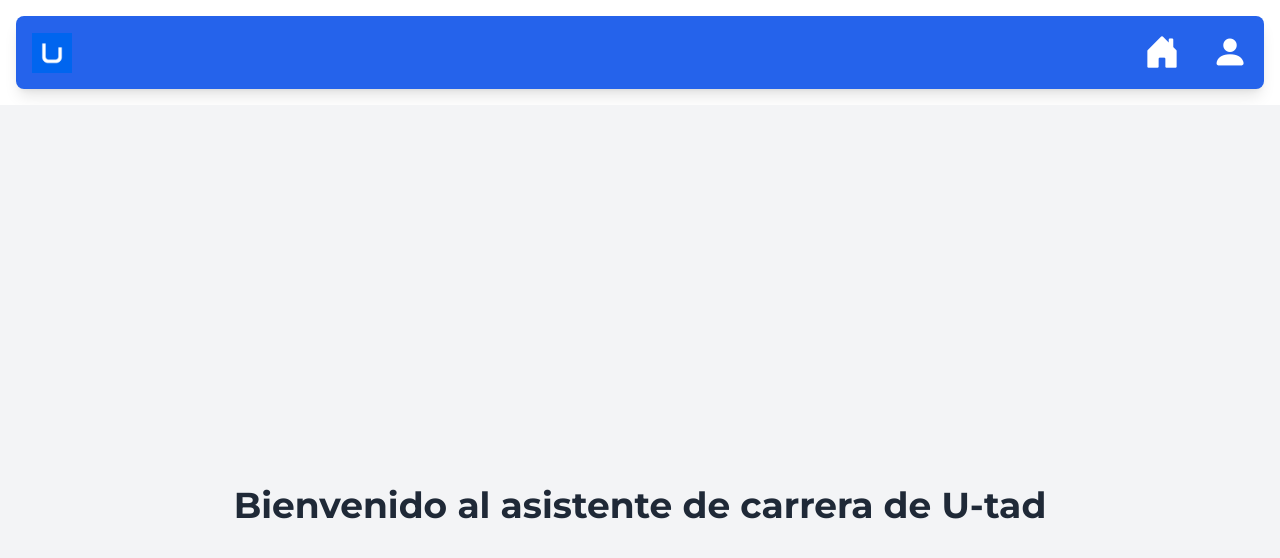
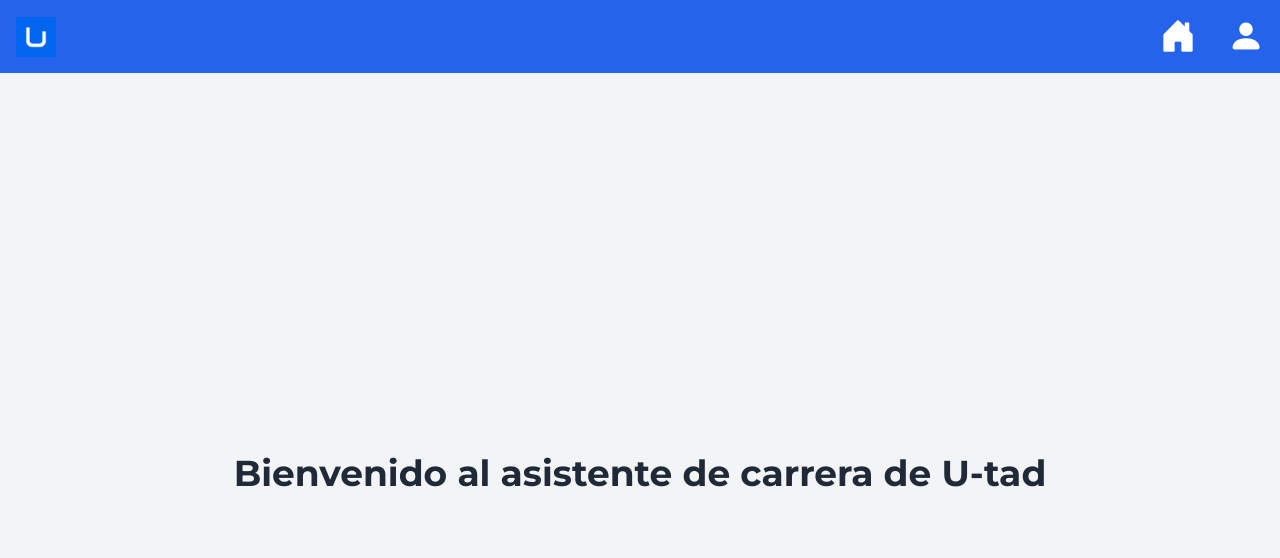
Before and after one commit to U-tad-ASISTENTE-CARRERA/Frontend, a Next.js app in the folder frontend/: page / in a window 1280 px wide. Shown: the top 558 px of the page. Built offline with nearby package versions, Linux system fonts and the light colour scheme.

Commit message:
Navbar repair

```diff
--- a/frontend/src/app/components/navbar.jsx
+++ b/frontend/src/app/components/navbar.jsx
@@ -80,7 +80,7 @@
   return (
     <>
       {/* Navbar principal */}
-      <nav className="bg-blue-600 p-4 flex items-center justify-between rounded-lg shadow-lg m-4">
+      <nav className="bg-blue-600 p-4 flex items-center justify-between shadow-lg">
         <img src="/logo.png" title="Logo" className="h-10 w-10" onClick={() => (router.push("/"))}></img>
 
         {/* Botón Hamburguesa para móviles */}
--- a/frontend/src/app/layout.js
+++ b/frontend/src/app/layout.js
@@ -21,9 +21,7 @@
   return (
     <html lang="en">
       <body>
-        <header>
-          <Navbar></Navbar>
-        </header>
+        <Navbar></Navbar>
         {children}
       </body>
     </html>
```
